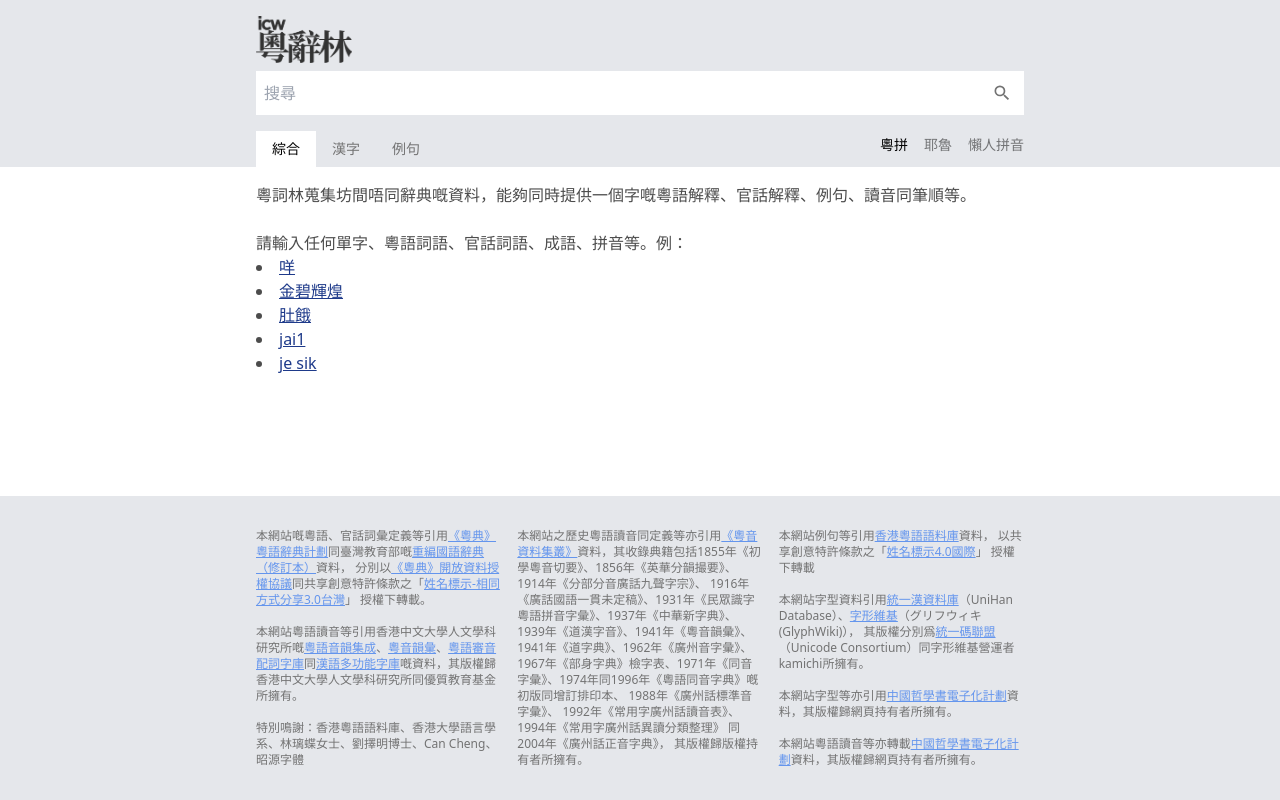
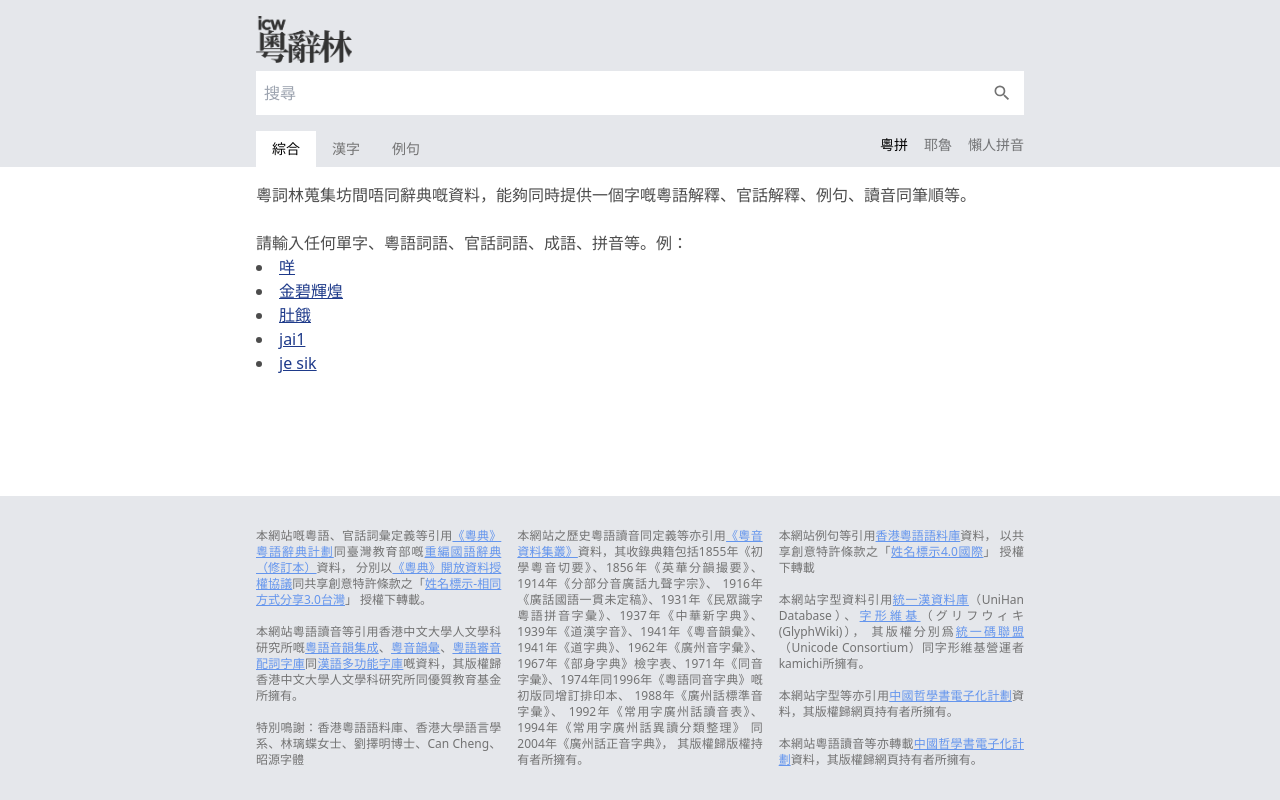
Before and after one commit to justusip/candict, a Next.js app: page / in a window 1280 px wide. Built offline with nearby package versions, Linux system fonts and the light colour scheme.

Commit message:
Footer Text Justify

```diff
--- a/components/Footer.tsx
+++ b/components/Footer.tsx
@@ -4,7 +4,7 @@ import React from "react";
 export default (props: {}) => <div
     className={"w-full py-8 bg-gray-200 mt-auto flex flex-col place-items-center text-xs text-neutral-500"}>
     <Wrapper>
-        <div className={"grid gap-4 grid-cols-1 md:grid-cols-3"}>
+        <div className={"grid gap-4 grid-cols-1 md:grid-cols-3 text-justify"}>
             <div>
                 本網站嘅粵語、官話詞彙定義等引用<a href={"https://words.hk/zidin/"}>《粵典》粵語辭典計劃</a>
                 同臺灣教育部嘅<a href={"https://dict.revised.moe.edu.tw/"}>重編國語辭典（修訂本）</a>資料，
```
